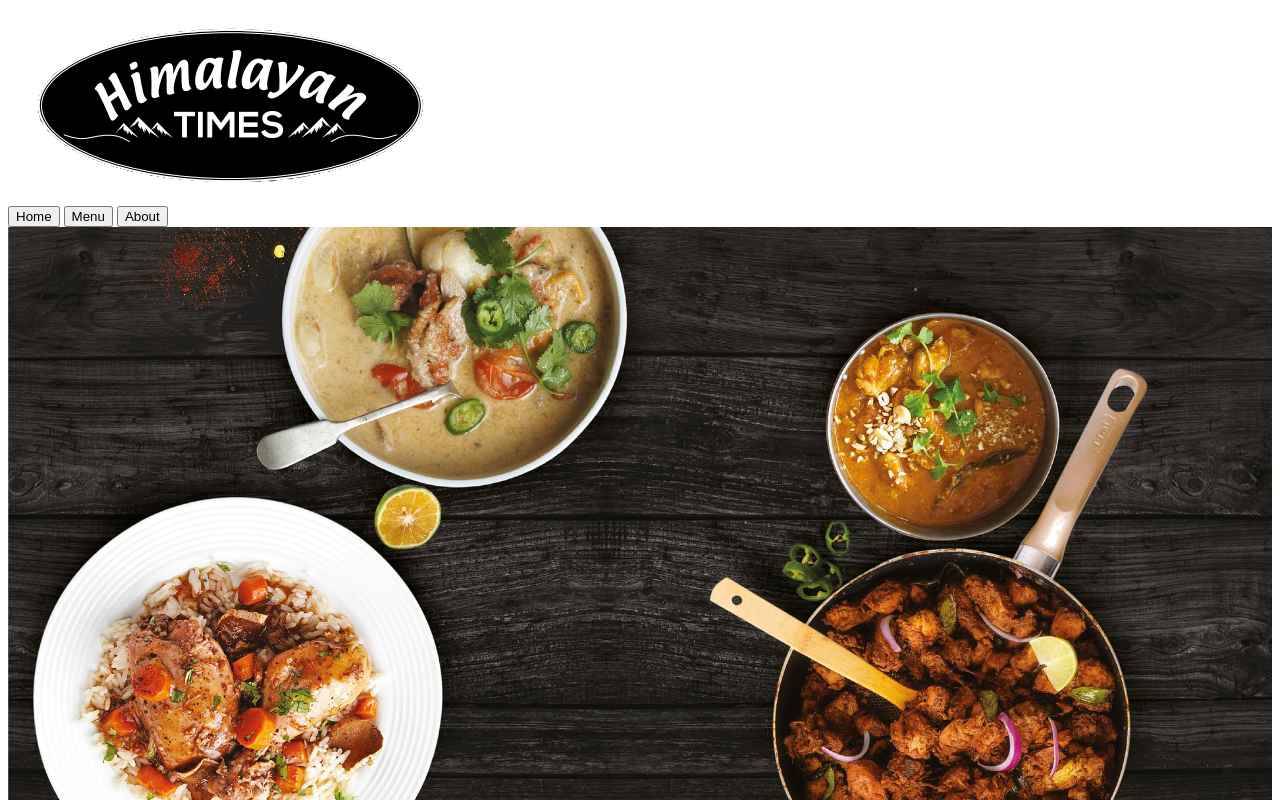
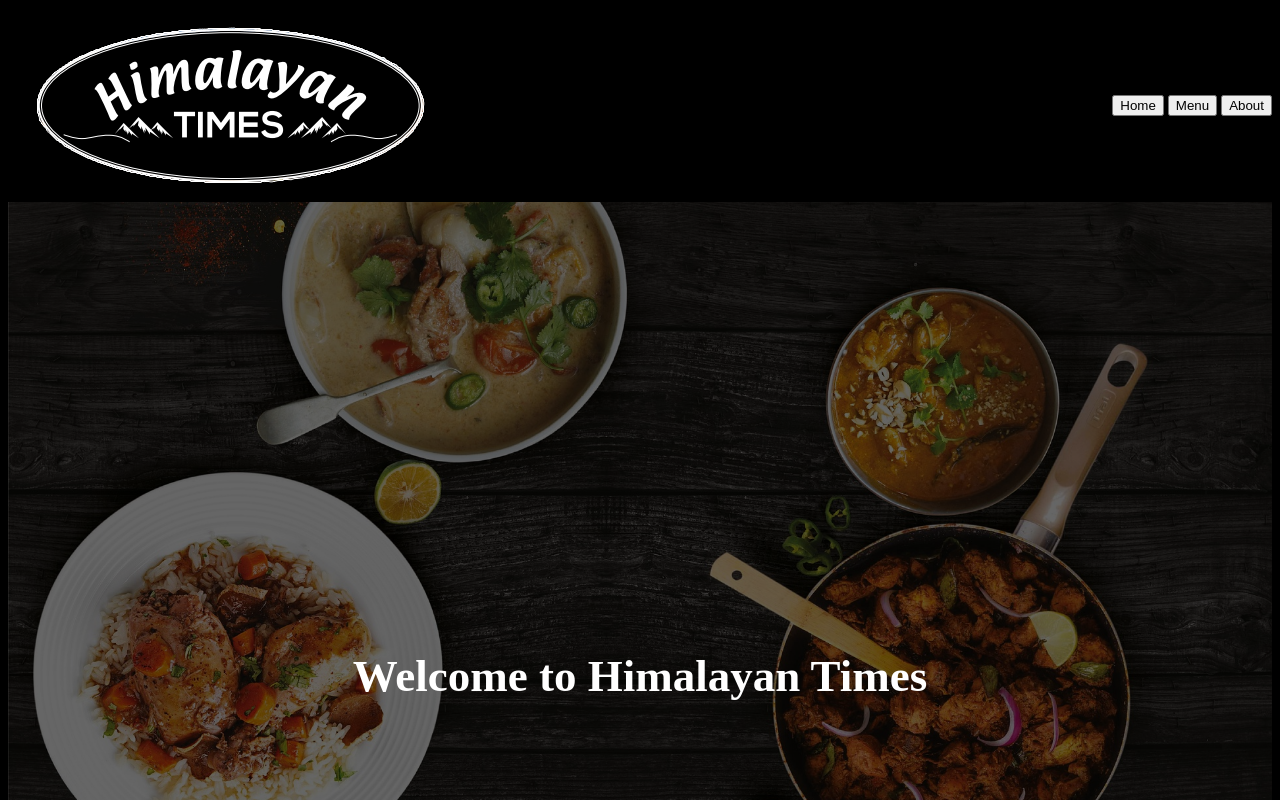
Before and after one commit to ScottGrieveWeb/restaurant-page, a website built with webpack: page src/template.html in a window 1280 px wide. Shown: the top 800 px of the page. Built offline with nearby package versions, Linux system fonts and the light colour scheme.

Commit message:
Created text overlay for main img

```diff
--- a/src/home.js
+++ b/src/home.js
@@ -3,6 +3,9 @@ import restaurantImage from "./images/background.jpg";
 export const homePage = (function () {
     function homeLoad(id){
         const contentDiv = document.getElementById(id);
+
+        const imageWrapper = document.createElement('div');
+        imageWrapper.setAttribute("id", "image-wrapper");
 
         const mainImage = document.createElement('img');
         mainImage.src = restaurantImage;
@@ -12,8 +15,9 @@ export const homePage = (function () {
         const headLineNode = document.createTextNode("Welcome to Himalayan Times");
         headLine.appendChild(headLineNode);
 
-        contentDiv.appendChild(mainImage);
-        contentDiv.appendChild(headLine);
+        imageWrapper.appendChild(mainImage);
+        imageWrapper.appendChild(headLine);
+        contentDiv.appendChild(imageWrapper);
     }
 
     return {
--- a/src/style.css
+++ b/src/style.css
@@ -1,8 +1,36 @@
+body {
+    background-color: black;
+}
+header {
+    display: flex;
+    justify-content: space-between;
+    align-items: center;
+}
 #content {
     width: 100%;
+    display: flex;
+    flex-direction: column;
+    text-align: center;
+}
+#content p, h1, h2, h3 {
+    color: white;
 }
 #restaurant-img {
     width: 100%;
     height: auto;
-
+    position: relative;
+    opacity: 0.4;
 }
+#image-wrapper {
+    position: relative;
+    display: inline-block;
+}
+#content h1 {
+    position: absolute;
+    top: 50%;
+    left: 50%;
+    transform: translate( -50%, -50% );
+    text-align: center;
+    font-weight: bold;
+    font-size: 45px;
+}
```
